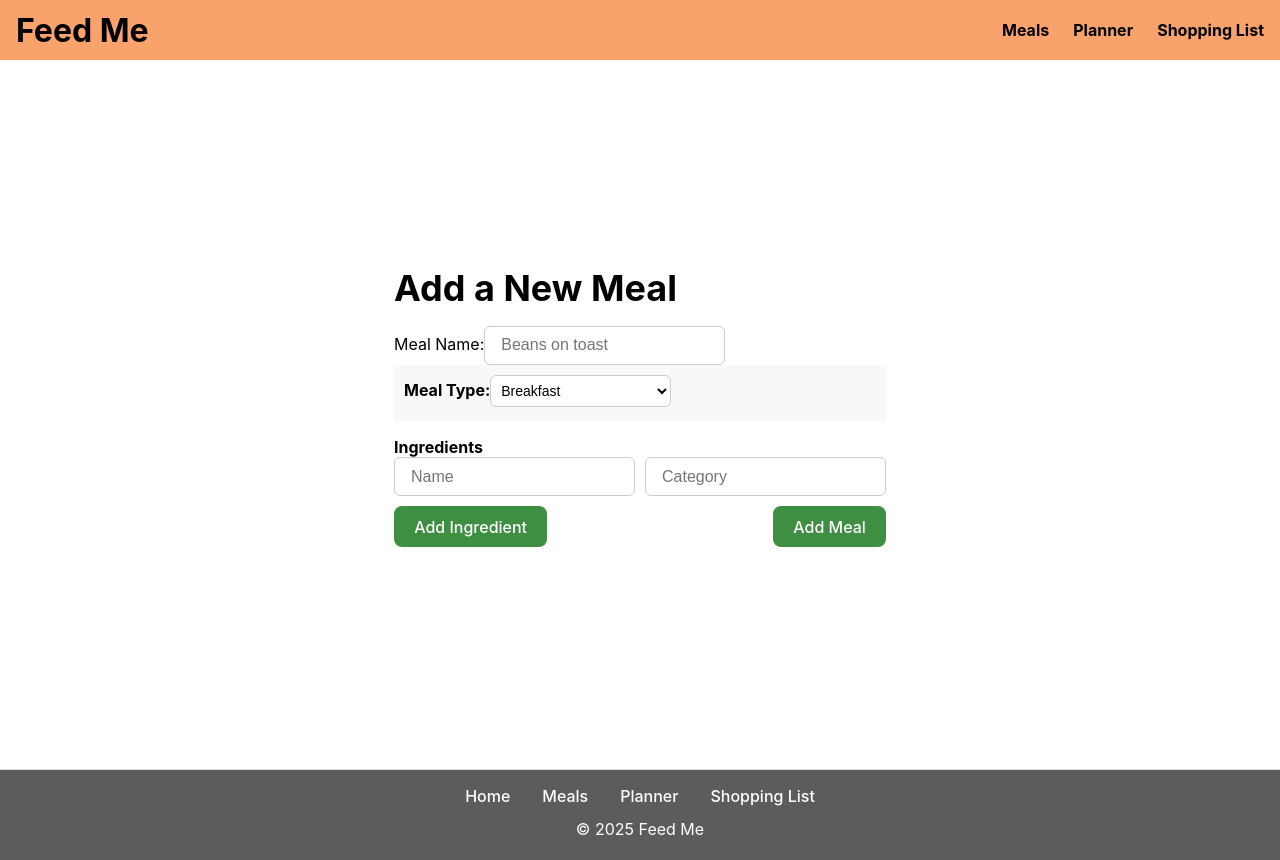
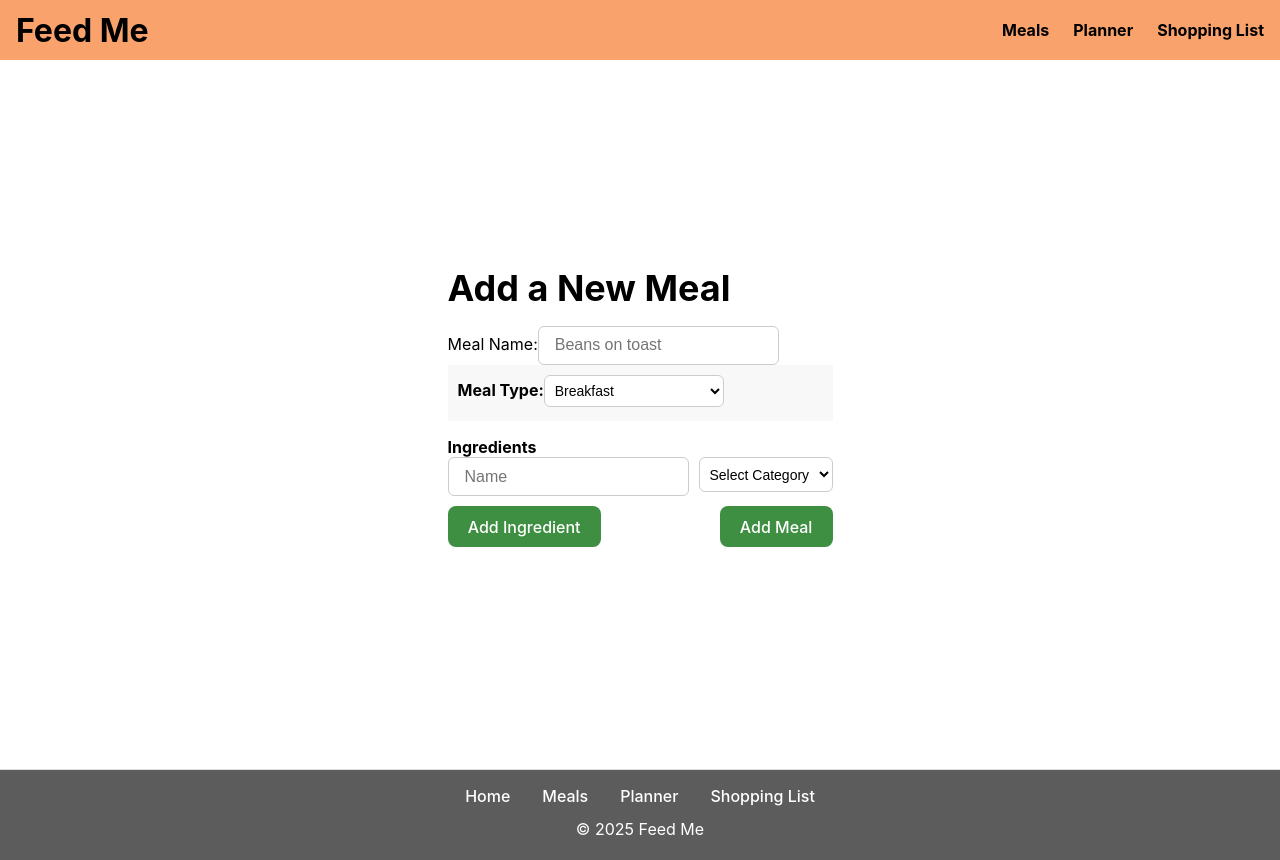
Before and after one commit to EoinCous/shopping-list-generator, a React (Vite) app: page /meals/new in a window 1280 px wide. Built offline with nearby package versions, Linux system fonts and the light colour scheme.

Commit message:
fix bugs

```diff
--- /dev/null
+++ b/src/components/MealForm.jsx
@@ -0,0 +1,105 @@
+import "../css/MealForm.css";
+
+const predefinedCategories = [
+  "Fruit", "Vegetable", "Dairy", "Meat", "Sauce", "Spices",
+  "Frozen", "Beverages", "Bread", "Pantry", "Other"
+];
+
+function MealForm({ meal, setMeal, onSubmit, mode = "add" }) {
+  const handleIngredientChange = (index, field, value) => {
+    const updatedIngredients = [...meal.ingredients];
+    updatedIngredients[index][field] = value;
+    setMeal({ ...meal, ingredients: updatedIngredients });
+  };
+
+  const addIngredient = () => {
+    setMeal({
+      ...meal,
+      ingredients: [...meal.ingredients, { name: "", category: "", customCategory: "" }]
+    });
+  };
+
+  const removeIngredient = (index) => {
+    const updated = meal.ingredients.filter((_, i) => i !== index);
+    setMeal({ ...meal, ingredients: updated });
+  };
+
+  return (
+    <div className="meal-form">
+      <h2>{mode === "edit" ? "Edit Meal" : "Add a New Meal"}</h2>
+      <form onSubmit={onSubmit}>
+        <label>
+          Meal Name:
+          <input
+            value={meal.name}
+            type="text"
+            onChange={(e) => setMeal({ ...meal, name: e.target.value })}
+            maxLength={40}
+            placeholder="Beans on toast"
+            required
+          />
+        </label>
+
+        <div className="meal-type">
+          <label>
+            Meal Type:
+            <select
+              value={meal.type}
+              onChange={(e) => setMeal({ ...meal, type: e.target.value })}
+              required
+            >
+              <option>Breakfast</option>
+              <option>Lunch</option>
+              <option>Dinner</option>
+              <option>Snacks</option>
+            </select>
+          </label>
+        </div>
+
+        <h4>Ingredients</h4>
+        {meal.ingredients.map((ingredient, index) => (
+          <div key={index} className="ingredient-row">
+            <input
+              placeholder="Name"
+              type="text"
+              value={ingredient.name}
+              onChange={(e) => handleIngredientChange(index, "name", e.target.value)}
+              maxLength={100}
+              required
+            />
+            <select
+              value={ingredient.category}
+              onChange={(e) => handleIngredientChange(index, "category", e.target.value)}
+              required
+            >
+              <option value="" disabled>Select Category</option>
+              {predefinedCategories.map(category => (
+                <option key={category} value={category}>{category}</option>
+              ))}
+            </select>
+            {ingredient.category === "Other" && (
+              <input
+                placeholder="Custom Category"
+                type="text"
+                value={ingredient.customCategory || ""}
+                onChange={(e) =>
+                  handleIngredientChange(index, "customCategory", e.target.value)
+                }
+                maxLength={100}
+              />
+            )}
+            {meal.ingredients.length > 1 && (
+              <button type="button" onClick={() => removeIngredient(index)}>Remove</button>
+            )}
+          </div>
+        ))}
+        <div className="bottom-btns">
+          <button type="button" onClick={addIngredient}>Add Ingredient</button>
+          <button type="submit">{mode === "edit" ? "Save Changes" : "Add Meal"}</button>
+        </div>
+      </form>
+    </div>
+  );
+}
+
+export default MealForm;
--- a/src/data/meals.json
+++ b/src/data/meals.json
@@ -4,13 +4,13 @@
     "name": "Spaghetti Bolognese",
     "image": "/images/spaghetti-bolognese.jpeg",
     "ingredients": [
-      {"name": "spaghetti", "category": "other"},
-      {"name": "minced beef", "category": "meat"},
-      {"name": "onion", "category": "fruit & veg"},
-      {"name": "garlic", "category": "fruit & veg"},
-      {"name": "tomato sauce", "category": "other"},
-      {"name": "olive oil", "category": "other"},
-      {"name": "basil", "category": "other"}
+      {"name": "spaghetti", "category": "Pantry"},
+      {"name": "minced beef", "category": "Meat"},
+      {"name": "onion", "category": "Vegetable"},
+      {"name": "garlic", "category": "Vegetable"},
+      {"name": "tomato sauce", "category": "Sauce"},
+      {"name": "olive oil", "category": "Other"},
+      {"name": "basil", "category": "Spices"}
     ],
     "type": "Dinner"
   },
@@ -19,26 +19,11 @@
     "name": "Chicken Caesar Salad",
     "image": "/images/chicken-caesar-salad.jpg",
     "ingredients": [
-      {
-        "name": "chicken breast",
-        "category": "meat"
-      },
-      {
-        "name": "romaine lettuce",
-        "category": "fruit & veg"
-      },
-      {
-        "name": "croutons",
-        "category": "bread"
-      },
-      {
-        "name": "parmesan",
-        "category": "dairy"
-      },
-      {
-        "name": "caesar dressing",
-        "category": "other"
-      }
+      {"name": "chicken breast", "category": "Meat"},
+      {"name": "romaine lettuce", "category": "Vegetable"},
+      {"name": "croutons", "category": "Bread"},
+      {"name": "parmesan", "category": "Dairy"},
+      {"name": "caesar dressing", "category": "Sauce"}
     ],
     "type": "Dinner"
   },
@@ -47,30 +32,12 @@
     "name": "Omelette",
     "image": "/images/omelette.jpg",
     "ingredients": [
-      {
-        "name": "eggs",
-        "category": "dairy"
-      },
-      {
-        "name": "milk",
-        "category": "dairy"
-      },
-      {
-        "name": "cheddar cheese",
-        "category": "dairy"
-      },
-      {
-        "name": "spinach",
-        "category": "fruit & veg"
-      },
-      {
-        "name": "salt",
-        "category": "other"
-      },
-      {
-        "name": "pepper",
-        "category": "other"
-      }
+      {"name": "eggs", "category": "Dairy"},
+      {"name": "milk", "category": "Dairy"},
+      {"name": "cheddar cheese", "category": "Dairy"},
+      {"name": "spinach", "category": "Vegetable"},
+      {"name": "salt", "category": "Spices"},
+      {"name": "pepper", "category": "Spices"}
     ],
     "type": "Breakfast"
   },
@@ -79,30 +46,12 @@
     "name": "Stir-Fried Veggie Noodles",
     "image": "/images/stir-fried-veggie-noodles.jpg",
     "ingredients": [
-      {
-        "name": "noodles",
-        "category": "other"
-      },
-      {
-        "name": "bell pepper",
-        "category": "fruit & veg"
-      },
-      {
-        "name": "broccoli",
-        "category": "fruit & veg"
-      },
-      {
-        "name": "soy sauce",
-        "category": "other"
-      },
-      {
-        "name": "garlic",
-        "category": "fruit & veg"
-      },
-      {
-        "name": "sesame oil",
-        "category": "other"
-      }
+      {"name": "noodles", "category": "Pantry"},
+      {"name": "bell pepper", "category": "Vegetable"},
+      {"name": "broccoli", "category": "Vegetable"},
+      {"name": "soy sauce", "category": "Sauce"},
+      {"name": "garlic", "category": "Vegetable"},
+      {"name": "sesame oil", "category": "Other"}
     ],
     "type": "Dinner"
   },
@@ -111,18 +60,9 @@
     "name": "Grilled Cheese Sandwich",
     "image": "/images/grilled-cheese-sandwich.jpg",
     "ingredients": [
-      {
-        "name": "bread",
-        "category": "bread"
-      },
-      {
-        "name": "cheddar cheese",
-        "category": "dairy"
-      },
-      {
-        "name": "butter",
-        "category": "dairy"
-      }
+      {"name": "bread", "category": "Bread"},
+      {"name": "cheddar cheese", "category": "Dairy"},
+      {"name": "butter", "category": "Dairy"}
     ],
     "type": "Lunch"
   },
@@ -131,30 +71,12 @@
     "name": "Chicken Curry",
     "image": "/images/chicken-curry.jpg",
     "ingredients": [
-      {
-        "name": "chicken breast",
-        "category": "meat"
-      },
-      {
-        "name": "onion",
-        "category": "fruit & veg"
-      },
-      {
-        "name": "garlic",
-        "category": "fruit & veg"
-      },
-      {
-        "name": "coconut milk",
-        "category": "other"
-      },
-      {
-        "name": "curry powder",
-        "category": "other"
-      },
-      {
-        "name": "rice",
-        "category": "other"
-      }
+      {"name": "chicken breast", "category": "Meat"},
+      {"name": "onion", "category": "Vegetable"},
+      {"name": "garlic", "category": "Vegetable"},
+      {"name": "coconut milk", "category": "Other"},
+      {"name": "curry powder", "category": "Spices"},
+      {"name": "rice", "category": "Pantry"}
     ],
     "type": "Dinner"
   },
@@ -163,18 +85,9 @@
     "name": "Weetabix",
     "image": "",
     "ingredients": [
-      {
-        "name": "weetabix",
-        "category": "other"
-      },
-      {
-        "name": "milk",
-        "category": "dairy"
-      },
-      {
-        "name": "honey",
-        "category": "other"
-      }
+      {"name": "weetabix", "category": "Pantry"},
+      {"name": "milk", "category": "Dairy"},
+      {"name": "honey", "category": "Other"}
     ],
     "type": "Breakfast"
   },
@@ -183,26 +96,11 @@
     "name": "Spice Bag",
     "image": "/images/spice-bag.jpeg",
     "ingredients": [
-      {
-        "name": "chicken",
-        "category": "meat"
-      },
-      {
-        "name": "peppers",
-        "category": "fruit & veg"
-      },
-      {
-        "name": "onions",
-        "category": "fruit & veg"
-      },
-      {
-        "name": "spice bag mix",
-        "category": "other"
-      },
-      {
-        "name": "potatoes",
-        "category": "fruit & veg"
-      }
+      {"name": "chicken", "category": "Meat"},
+      {"name": "peppers", "category": "Vegetable"},
+      {"name": "onions", "category": "Vegetable"},
+      {"name": "spice bag mix", "category": "Spices"},
+      {"name": "potatoes", "category": "Vegetable"}
     ],
     "type": "Dinner"
   },
@@ -211,30 +109,12 @@
     "name": "Bacon Egg & Cheese",
     "image": "",
     "ingredients": [
-      {
-        "name": "bread",
-        "category": "bread"
-      },
-      {
-        "name": "bacon",
-        "category": "meat"
-      },
-      {
-        "name": "eggs",
-        "category": "dairy"
-      },
-      {
-        "name": "cheese",
-        "category": "dairy"
-      },
-      {
-        "name": "butter",
-        "category": "dairy"
-      },
-      {
-        "name": "sriracha",
-        "category": "other"
-      }
+      {"name": "bread", "category": "Bread"},
+      {"name": "bacon", "category": "Meat"},
+      {"name": "eggs", "category": "Dairy"},
+      {"name": "cheese", "category": "Dairy"},
+      {"name": "butter", "category": "Dairy"},
+      {"name": "sriracha", "category": "Sauce"}
     ],
     "type": "Lunch"
   },
@@ -243,26 +123,11 @@
     "name": "Steak",
     "image": "",
     "ingredients": [
-      {
-        "name": "steak",
-        "category": "meat"
-      },
-      {
-        "name": "potatoes",
-        "category": "fruit & veg"
-      },
-      {
-        "name": "carrots",
-        "category": "fruit & veg"
-      },
-      {
-        "name": "gravy",
-        "category": "other"
-      },
-      {
-        "name": "butter",
-        "category": "dairy"
-      }
+      {"name": "steak", "category": "Meat"},
+      {"name": "potatoes", "category": "Vegetable"},
+      {"name": "carrots", "category": "Vegetable"},
+      {"name": "gravy", "category": "Sauce"},
+      {"name": "butter", "category": "Dairy"}
     ],
     "type": "Dinner"
   },
@@ -271,8 +136,8 @@
     "name": "Hummus & Crackers",
     "image": "/images/hummus-crackers.jpg",
     "ingredients": [
-      {"name": "hummus", "category": "other"},
-      {"name": "crackers", "category": "other"}
+      {"name": "hummus", "category": "Other"},
+      {"name": "crackers", "category": "Pantry"}
     ],
     "type": "Snacks"
   }
--- a/src/pages/EditMeal.jsx
+++ b/src/pages/EditMeal.jsx
@@ -1,108 +1,41 @@
 import { useState, useEffect } from "react";
 import { useParams, useNavigate } from "react-router-dom";
 import { getMealsFromStorage, updateMealInStorage } from "../services/storage";
-import "../css/MealForm.css"
 
 function EditMeal() {
   const { id } = useParams();
   const navigate = useNavigate();
-
   const [meal, setMeal] = useState(null);
 
   useEffect(() => {
     const meals = getMealsFromStorage();
-    const foundMeal = meals.find(meal => meal.id === parseInt(id));
+    const foundMeal = meals.find(m => m.id === parseInt(id));
     if (!foundMeal) {
-        navigate("/meals"); // Redirect if meal not found
+      navigate("/meals");
     } else {
       setMeal(foundMeal);
     }
   }, [id, navigate]);
 
-  const handleIngredientChange = (index, field, value) => {
-    const updatedIngredients = [...meal.ingredients];
-    updatedIngredients[index][field] = value;
-    setMeal({ ...meal, ingredients: updatedIngredients });
-  };
-
-  const addIngredient = () => {
-    setMeal({ ...meal, ingredients: [...meal.ingredients, { name: "", category: "" }] });
-  };
-
-  const removeIngredient = (index) => {
-    const updated = meal.ingredients.filter((_, i) => i !== index);
-    setMeal({ ...meal, ingredients: updated });
-  };
-
   const handleSubmit = (e) => {
     e.preventDefault();
-    updateMealInStorage(meal.id, meal)
+    const updatedMeal = {
+      ...meal,
+      ingredients: meal.ingredients.map(ing => ({
+        name: ing.name,
+        category: ing.category === "Other" && ing.customCategory
+          ? ing.customCategory
+          : ing.category
+      }))
+    };
+    updateMealInStorage(updatedMeal.id, updatedMeal);
     navigate("/meals");
   };
 
   if (!meal) return <p>Loading...</p>;
 
   return (
-    <div className="meal-form">
-      <h2>Edit Meal</h2>
-      <form onSubmit={handleSubmit}>
-        <label>
-          Meal Name:
-          <input
-            value={meal.name}
-            type="text"
-            onChange={(e) => setMeal({ ...meal, name: e.target.value })}
-            maxLength={40}
-            required
-          />
-        </label>
-
-        <div className="meal-type">
-          <label>
-            Meal Type:
-            <select
-              value={meal.type}
-              onChange={(e) => setMeal({ ...meal, type: e.target.value })}
-              required
-            >
-              <option>Breakfast</option>
-              <option>Lunch</option>
-              <option>Dinner</option>
-              <option>Snacks</option>
-            </select>
-          </label>
-        </div>
-
-        <h4>Ingredients</h4>
-        {meal.ingredients.map((ingredient, index) => (
-          <div key={index} className="ingredient-row">
-            <input
-              placeholder="Name"
-              type="text"
-              value={ingredient.name}
-              onChange={(e) => handleIngredientChange(index, "name", e.target.value)}
-              maxLength={100}
-              required
-            />
-            <input
-              placeholder="Category"
-              type="text"
-              value={ingredient.category}
-              onChange={(e) => handleIngredientChange(index, "category", e.target.value)}
-              maxLength={100}
-              required
-            />
-            {meal.ingredients.length > 1 && (
-              <button type="button" onClick={() => removeIngredient(index)}>Remove</button>
-            )}
-          </div>
-        ))}
-        <div className="bottom-btns">
-          <button type="button" onClick={addIngredient}>Add Ingredient</button>
-          <button type="submit">Save Changes</button>
-        </div>
-      </form>
-    </div>
+    <MealForm meal={meal} setMeal={setMeal} onSubmit={handleSubmit} mode="edit" />
   );
 }
 
--- a/src/pages/NewMeal.jsx
+++ b/src/pages/NewMeal.jsx
@@ -1,106 +1,40 @@
 import { useState } from "react";
 import { useNavigate } from "react-router-dom";
-import "../css/MealForm.css";
-import { getMealsFromStorage } from "../services/storage";
+import { getMealsFromStorage, addMealToStorage } from "../services/storage";
 import { sanitiseInput } from "../services/security";
+import MealForm from "../components/MealForm";
 
 function NewMeal() {
   const navigate = useNavigate();
-  const [name, setName] = useState("");
-  const [type, setType] = useState("Breakfast");
-  const [ingredients, setIngredients] = useState([{ name: "", category: "" }]);
-
-  const handleIngredientChange = (index, field, value) => {
-    const updatedIngredients = [...ingredients];
-    updatedIngredients[index][field] = value;
-    setIngredients(updatedIngredients);
-  };
-
-  const addIngredient = () => {
-    setIngredients([...ingredients, { name: "", category: "" }]);
-  };
-
-  const removeIngredient = (index) => {
-    setIngredients(ingredients.filter((_, i) => i !== index));
-  };
+  const [meal, setMeal] = useState({
+    name: "",
+    type: "Breakfast",
+    ingredients: [{ name: "", category: "", customCategory: "" }]
+  });
 
   const handleSubmit = (e) => {
     e.preventDefault();
 
     const storedMeals = getMealsFromStorage();
-    const meal = {
+    console.log(`Stored meals length: ${storedMeals.length}`)
+    const newMeal = {
       id: storedMeals.length + 1,
-      name: sanitiseInput(name),
-      type,
-      ingredients: ingredients.map((name, category) => {
-        sanitiseInput(name)
-        sanitiseInput(category)
-      })
+      name: sanitiseInput(meal.name),
+      type: meal.type,
+      ingredients: meal.ingredients.map((ingredient) => ({
+        name: sanitiseInput(ingredient.name),
+        category: ingredient.category === "Other" && ingredient.customCategory
+          ? sanitiseInput(ingredient.customCategory)
+          : sanitiseInput(ingredient.category)
+      }))
     };
 
-    addMealToStorage(meal);
+    addMealToStorage(newMeal);
     navigate("/meals");
   };
 
   return (
-    <div className="meal-form">
-      <h2>Add a New Meal</h2>
-      <form onSubmit={handleSubmit}>
-        <label>
-          Meal Name:
-          <input
-            value={name}
-            type="text"
-            onChange={(e) => setName(e.target.value)}
-            maxLength={40}
-            placeholder="Beans on toast"
-            required
-          />
-        </label>
-
-        <div className="meal-type">
-          <label>
-            Meal Type:
-            <select value={type} onChange={(e) => setType(e.target.value)} required>
-              <option>Breakfast</option>
-              <option>Lunch</option>
-              <option>Dinner</option>
-              <option>Snacks</option>
-            </select>
-          </label>
-        </div>
-
-        <h4>Ingredients</h4>
-        {ingredients.map((ingredient, index) => (
-          <div key={index} className="ingredient-row">
-            <input
-              placeholder="Name"
-              type="text"
-              value={ingredient.name}
-              onChange={(e) => handleIngredientChange(index, "name", e.target.value)}
-              maxLength={100}
-              required
-            />
-            <input
-              placeholder="Category"
-              type="text"
-              value={ingredient.category}
-              onChange={(e) => handleIngredientChange(index, "category", e.target.value)}
-              maxLength={100}
-              required
-            />
-            {ingredients.length > 1 && (
-              <button type="button" onClick={() => removeIngredient(index)}>Remove</button>
-            )}
-          </div>
-        ))}
-        <div className="bottom-btns">
-          <button type="button" onClick={addIngredient}>Add Ingredient</button>
-          <button type="submit">Add Meal</button>
-        </div>
-
-      </form>
-    </div>
+    <MealForm meal={meal} setMeal={setMeal} onSubmit={handleSubmit} mode="add" />
   );
 }
 
--- a/src/services/security.js
+++ b/src/services/security.js
@@ -1,3 +1,3 @@
 export const sanitiseInput = (str) => {
-    str.replace(/[<>]/g, "").trim(); // removes < and >
+    return str.replace(/[<>]/g, "").trim(); // removes < and >
 }
--- a/src/services/storage.js
+++ b/src/services/storage.js
@@ -11,8 +11,8 @@ export const saveMealsToStorage = (meals) => {
 };
 
 export const addMealToStorage = (meal) => {
-  const meals = getMeals();
-  saveMeals([...meals, meal]);
+  const meals = getMealsFromStorage();
+  saveMealsToStorage([...meals, meal]);
 };
 
 export const updateMealInStorage = (id, updatedMeal) => {
```
Also changed, not shown: src/components/EmailForm.jsx (+11 -5 lines), src/pages/ShoppingList.jsx (+4 -5 lines).
